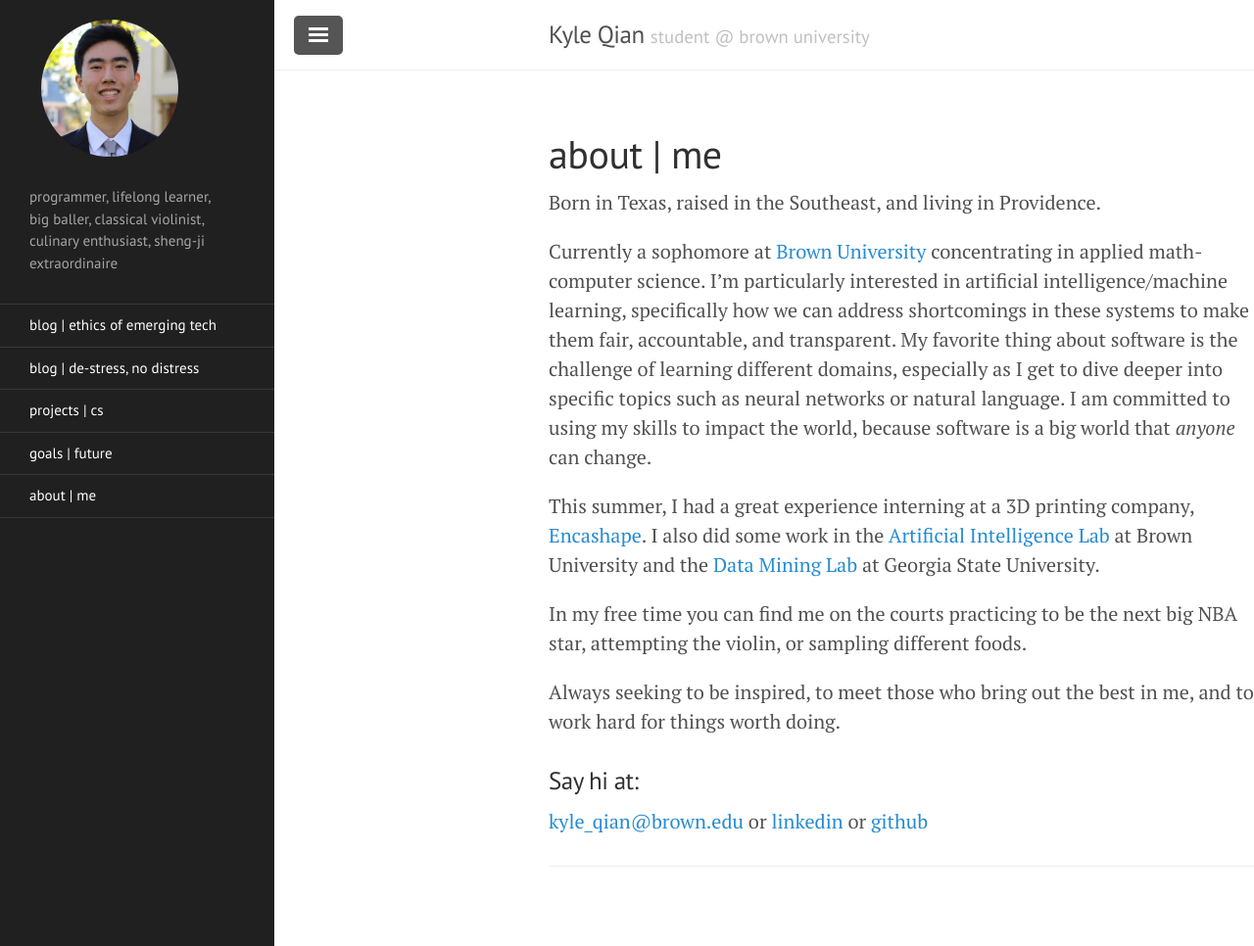
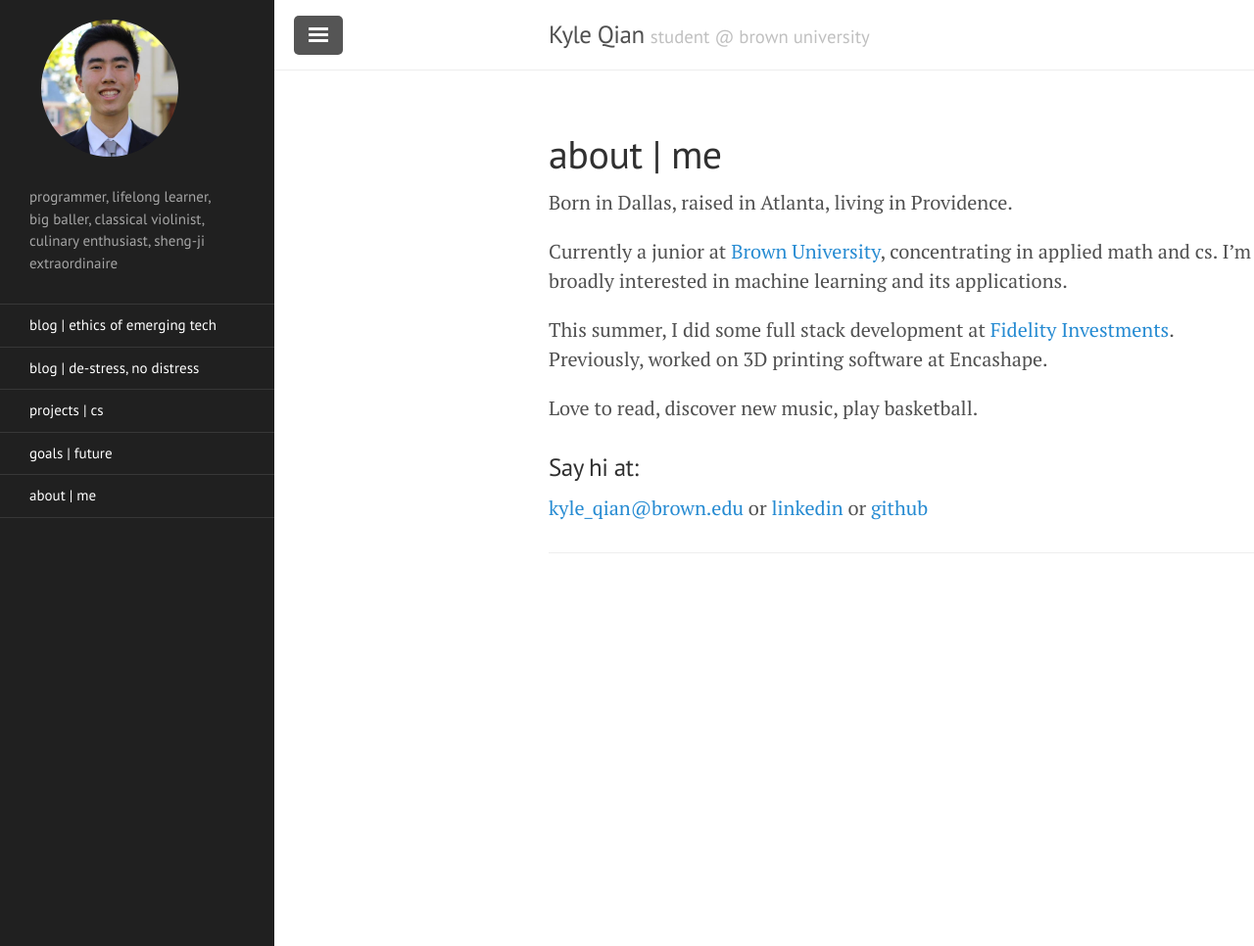
Before and after one commit to kqian5/kqian5.github.io, a Jekyll site: the page built from about.md, in a window 1280 px wide and 966 px high. Shown: the whole window at 98% size. Built offline with Jekyll 4.4.1, drawn with Linux system fonts in a browser that asks for light colours.

Commit message:
changes to about

```diff
--- a/about.md
+++ b/about.md
@@ -2,15 +2,13 @@
 layout: page
 title: about | me
 ---
-Born in Texas, raised in the Southeast, and living in Providence.
+Born in Dallas, raised in Atlanta, living in Providence.
 
-Currently a sophomore at [Brown University](https://en.wikipedia.org/wiki/Brown_University) concentrating in applied math-computer science. I'm particularly interested in artificial intelligence/machine learning, specifically how we can address shortcomings in these systems to make them fair, accountable, and transparent. My favorite thing about software is the challenge of learning different domains, especially as I get to dive deeper into specific topics such as neural networks or natural language. I am committed to using my skills to impact the world, because software is a big world that _anyone_ can change.
+Currently a junior at [Brown University](https://www.brown.edu/), concentrating in applied math and cs. I'm broadly interested in machine learning and its applications.
 
-This summer, I had a great experience interning at a 3D printing company, [Encashape](http://encashape.com/). I also did some work in the [Artificial Intelligence Lab](https://www.brown.edu/Research/AI/blog/) at Brown University and the [Data Mining Lab](http://dmlab.cs.gsu.edu/) at Georgia State University.
+This summer, I did some full stack development at [Fidelity Investments](https://www.fidelity.com/). Previously, worked on 3D printing software at Encashape.
 
-In my free time you can find me on the courts practicing to be the next big NBA star, attempting the violin, or sampling different foods.
-
-Always seeking to be inspired, to meet those who bring out the best in me, and to work hard for things worth doing.
+Love to read, discover new music, play basketball.
 
 ### Say hi at:
 
```
